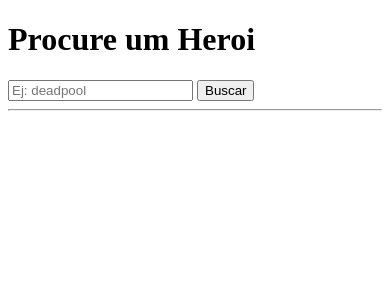
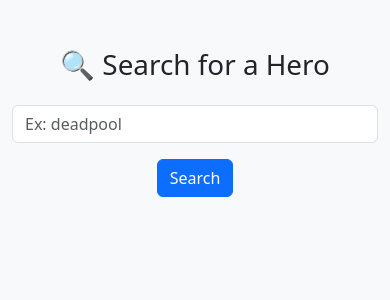
Before and after one commit to thevalter/heroes, a Flask app: page / in a window 390 px wide. Shown: the top 300 px of the page. Run offline with Flask 3, Linux system fonts and the light colour scheme.

Commit message:
feat: add styles with bootstrap in search viewer

```diff
--- a/src/app.py
+++ b/src/app.py
@@ -17,6 +17,7 @@ def search_hero():
         if response.status_code == 200:
             data = response.json()
             results = data.get("results", [])
+            print(data)
 
     return render_template('search.html', results=results, query=query)
 
--- a/src/templates/search.html
+++ b/src/templates/search.html
@@ -2,29 +2,121 @@
 <html lang="es">
 <head>
     <meta charset="UTF-8">
-    <title>Búsqueda de Héroes</title>
+    <title>{{ query }}</title>
+    <meta name="viewport" content="width=device-width, initial-scale=1">
+    <link href="https://cdn.jsdelivr.net/npm/bootstrap@5.3.0/dist/css/bootstrap.min.css" rel="stylesheet">
+    <style>
+        body {
+            background-color: #f5f5f5;
+        }
+
+        .hero-card {
+            transition: all 0.3s ease;
+        }
+
+        .progress {
+            height: 22px;
+        }
+
+        .alignment-good {
+            border-left: 5px solid #198754;
+            background-color: #e9f7ef;
+        }
+
+        .alignment-bad {
+            border-left: 5px solid #dc3545;
+            background-color: #f8d7da;
+        }
+
+        .alignment-neutral {
+            border-left: 5px solid #6c757d;
+            background-color: #e2e3e5;
+        }
+    </style>
 </head>
-<body>
-    <h1>Procure um Heroi</h1>
-    <form method="get" action="/">
-        <input type="text" name="hero" placeholder="Ej: deadpool" required>
-        <button type="submit">Buscar</button>
+<body class="bg-light">
+<div class="container py-5">
+    <h1 class="text-center mb-4">🔍 Search for a Hero</h1>
+
+    <form method="get" action="/" class="row g-3 justify-content-center mb-5">
+        <div class="col-md-6">
+            <input type="text" name="hero" class="form-control" placeholder="Ex: deadpool" required>
+        </div>
+        <div class="col-auto">
+            <button type="submit" class="btn btn-primary">Search</button>
+        </div>
     </form>
-
-    <hr>
-
     {% if query %}
         {% if results %}
-            {% for hero in results %}
-                <div style="margin-bottom: 20px;">
-                    <h2>{{ hero.name }}</h2>
-                    <img src="{{ hero.image.url }}" alt="{{ hero.name }}" width="150">
-                    <p>ID: {{ hero.id }}</p>
-                </div>
-            {% endfor %}
+            <div class="row row-cols-1 row-cols-md-2 g-4">
+                {% for hero in results %}
+                    {% set align = hero.biography.alignment.lower() %}
+                    {% if align == 'good' %}
+                        {% set card_class = 'alignment-good' %}
+                    {% elif align == 'bad' %}
+                        {% set card_class = 'alignment-bad' %}
+                    {% else %}
+                        {% set card_class = 'alignment-neutral' %}
+                    {% endif %}
+
+                    <div class="col">
+                        <div class="card hero-card shadow-sm {{ card_class }}">
+                            <div class="card-header bg-dark text-white text-center">
+                                <h3 class="mb-0">{{ hero.name }}</h3>
+                            </div>
+                            <div class="card-body">
+                                <div class="text-center mb-3">
+                                    <img src="{{ hero.image.url }}" alt="{{ hero.name }}" class="img-fluid rounded" style="max-height: 250px;">
+                                </div>
+
+                                <h5>🧬 Biography</h5>
+                                <ul class="list-group list-group-flush mb-3">
+                                    <li class="list-group-item"><strong>Full Name:</strong> {{ hero.biography['full-name'] }}</li>
+                                    <li class="list-group-item"><strong>Aliases:</strong> {{ hero.biography.aliases | join(', ') }}</li>
+                                    <li class="list-group-item"><strong>First Appearance:</strong> {{ hero.biography['first-appearance'] }}</li>
+                                    <li class="list-group-item"><strong>Publisher:</strong> {{ hero.biography.publisher }}</li>
+                                    <li class="list-group-item"><strong>Alignment:</strong> {{ hero.biography.alignment }}</li>
+                                </ul>
+
+                                <h5>🧍 Appearance</h5>
+                                <ul class="list-group list-group-flush mb-3">
+                                    <li class="list-group-item"><strong>Gender:</strong> {{ hero.appearance.gender }}</li>
+                                    <li class="list-group-item"><strong>Height:</strong> {{ hero.appearance.height[1] }}</li>
+                                    <li class="list-group-item"><strong>Weight:</strong> {{ hero.appearance.weight[1] }}</li>
+                                    <li class="list-group-item"><strong>Eye Color:</strong> {{ hero.appearance['eye-color'] }}</li>
+                                    <li class="list-group-item"><strong>Hair Color:</strong> {{ hero.appearance['hair-color'] }}</li>
+                                </ul>
+
+                                <h5>⚡ Powerstats</h5>
+                                {% for stat, value in hero.powerstats.items() %}
+                                    {% if value.isdigit() %}
+                                        <div class="mb-2">
+                                            <div class="d-flex justify-content-between">
+                                                <small>{{ stat.capitalize() }}</small>
+                                                <small>{{ value }}</small>
+                                            </div>
+                                            <div class="progress">
+                                                <div class="progress-bar bg-info text-dark" role="progressbar" style="width: {{value | int}}%;" aria-valuenow="{{ value }}" aria-valuemin="0" aria-valuemax="100">
+                                                    {{ value }}%
+                                                </div>
+                                            </div>
+                                        </div>
+                                    {% endif %}
+                                {% endfor %}
+                                <h5>🔗 Connections</h5>
+                                <p><strong>Group Affiliation:</strong> {{ hero.connections['group-affiliation'] }}</p>
+                                <p><strong>Relatives:</strong> {{ hero.connections.relatives }}</p>
+                            </div>
+                        </div>
+                    </div>
+                {% endfor %}
+            </div>
         {% else %}
-            <p>Não foi encontrado nenhum heroi com esse nome "{{ query }}...".</p>
+            <div class="alert alert-warning text-center">
+                No hero found with the name "<strong>{{ query }}</strong>".
+            </div>
         {% endif %}
     {% endif %}
+</div>
 </body>
 </html>
```
